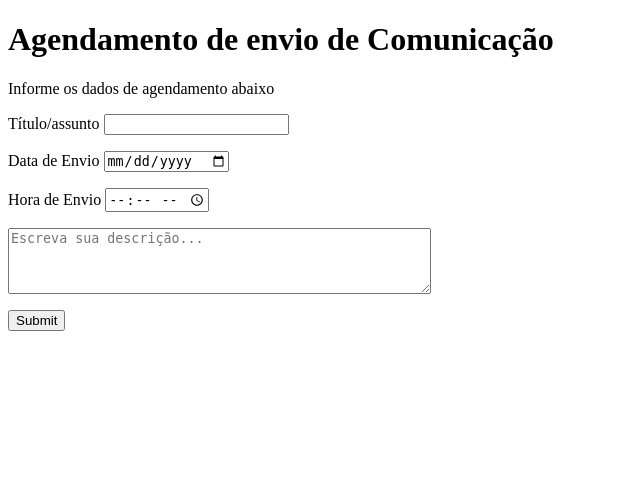
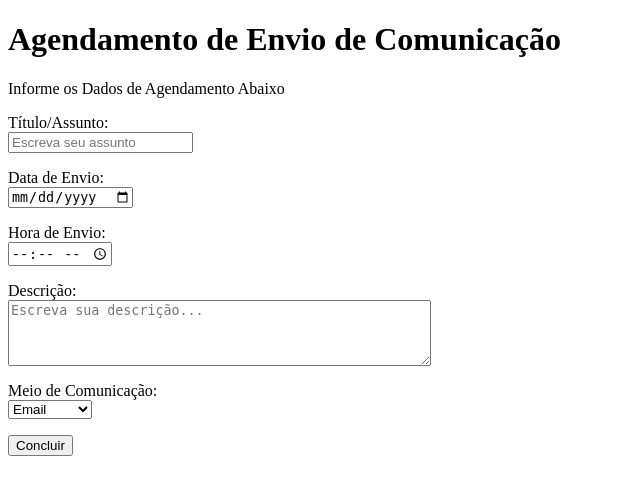
Before and after one commit to fabiodemo/EndPoint-RestApi-Scheduling-Communication, a Flask app: page /CreateEvent in a window 1280 px wide. Shown: the top 495 px of the page, without its empty margins (0-640 px from the left). Run offline with Flask 2, Linux system fonts and the light colour scheme.

Commit message:
Add files via upload

```diff
--- a/api/templates/form1.html
+++ b/api/templates/form1.html
@@ -1,35 +1,47 @@
 <!DOCTYPE html PUBLIC "-//W3C//DTD XHTML 1.0 Transitional//EN" "http://www.w3.org/TR/xhtml1/DTD/xhtml1-transitional.dtd">
 <html xmlns="http://www.w3.org/1999/xhtml">
 <head>
-<title>Identificação</title>
+	<title>Agendamento de Envio de Comunicação</title>
 </head>
-<body >
-		<h1><a>Agendamento de envio de Comunicação</a></h1>
+<body>
+		<h1><a>Agendamento de Envio de Comunicação</a></h1>
 		<form id="form_35301" method="post" action="http://localhost:8080/CreateEvent">
 
-			<p>Informe os dados de agendamento abaixo</p>
+			<p>Informe os Dados de Agendamento Abaixo</p>
 
 			<p>
-				<label>Título/assunto </label>
-				<input name="title" type="text" maxlength="255" value=""/>
+				<label>Título/Assunto: </label><br>
+				<input name="title" type="text" maxlength="255" value="" placeholder="Escreva seu assunto"/>
 			</p>
 
 			<p>
-				<label>Data de Envio</label>
+				<label>Data de Envio: </label> <br>
 				<input id="date" type="date">
 			</p>
 
 			<p>
-				<label>Hora de Envio</label>
+				<label>Hora de Envio: </label> <br>
 				<input type="time" id="time" name="time">
 			</p>
 
 			<p>
-				<textarea rows="4" cols="50" name="comment" placeholder="Escreva sua descrição..."></textarea>
+				<label>Descrição: </label>
+				<br>
+				<textarea rows="4" cols="50" name="description" id="desc" placeholder="Escreva sua descrição..."></textarea>
 			</p>
 
 			<p>
-				<input type="submit" name="submit" value="Submit" />
+				<label>Meio de Comunicação: </label><br>
+				<select id="comm">
+					<option value="email">Email</option>
+					<option value="sms">SMS</option>
+					<option value="push">Ṕush</option>
+					<option value="whatsapp">WhatsApp</option>
+				</select>
+			</p>
+
+			<p>
+				<input type="submit" name="submit" value="Concluir" />
 			</p>
 
 		</form>
```
Also changed, not shown: api/templates/form2.html (+17 -8 lines).
